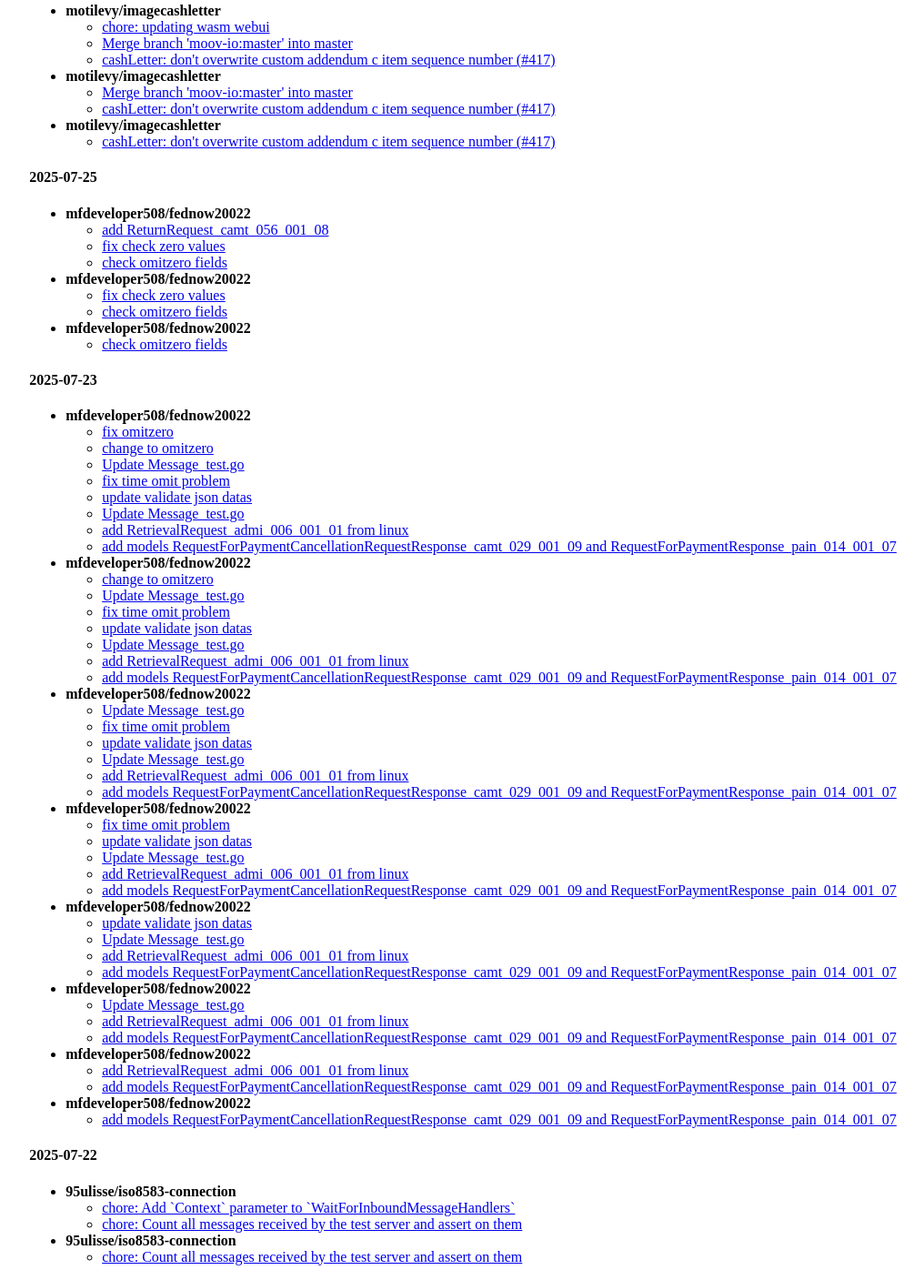
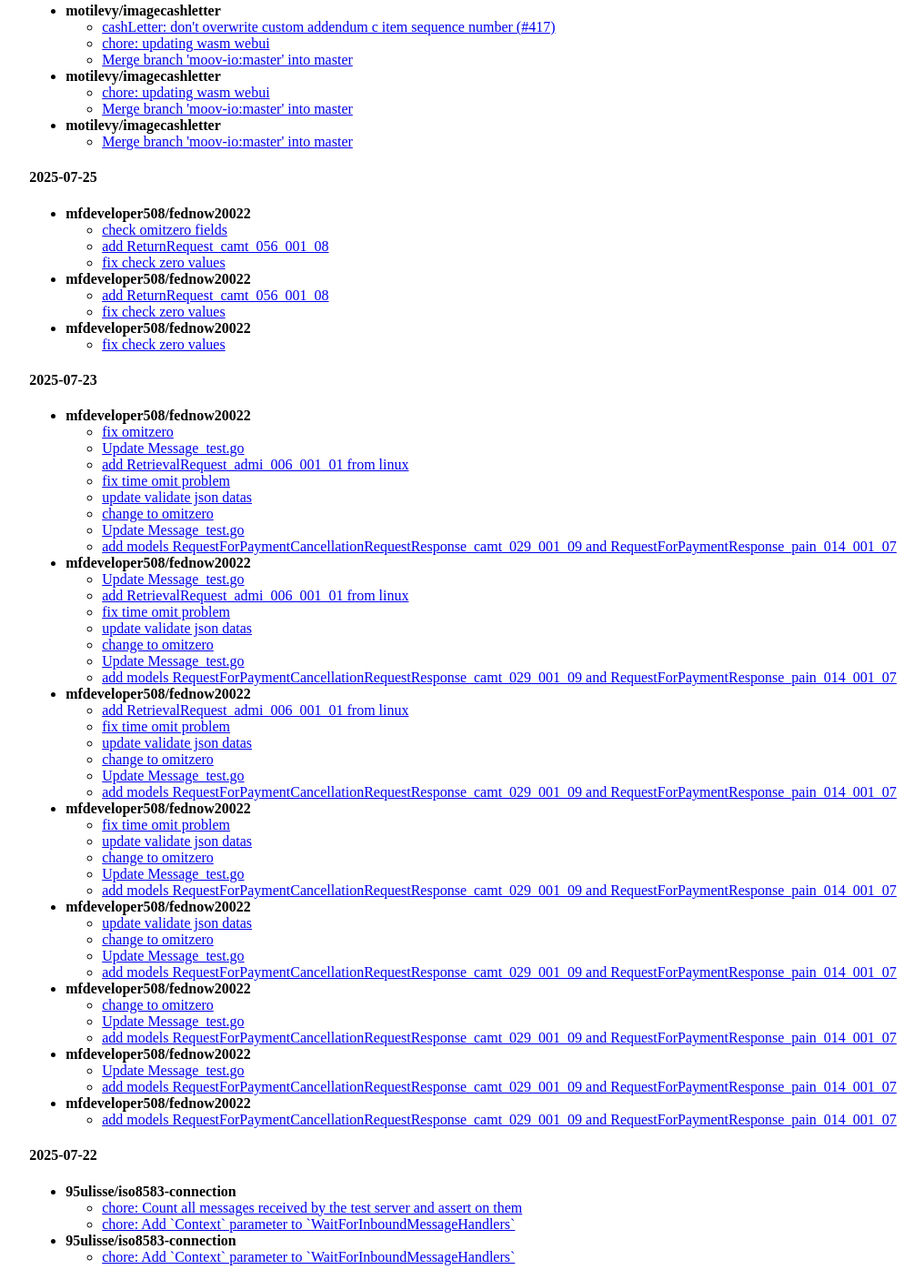
Before and after one commit to adamdecaf/community-commits, a plain HTML site: page docs/moov-io/index.html in a window 1280 px wide. Shown: the part 1363-2770 px from the top of the page at 91% size, without its empty margins (39-1055 px from the left). Drawn offline with Linux system fonts and the light colour scheme.

Commit message:
chore: updating networks data

```diff
--- a/docs/moov-io/index.html
+++ b/docs/moov-io/index.html
@@ -220,11 +220,22 @@
 
         <ul>
 
+          <li><a href="https://github.com/motilevy/imagecashletter/commits/0b1d33bf81ee1127fc1a3b8af07e766c6bc1d5a0" target="_blank">cashLetter: don&#39;t overwrite custom addendum c item sequence number (#417)</a></li>
+
           <li><a href="https://github.com/motilevy/imagecashletter/commits/8e5767573a564ed7532c20a371de0bfb73aa16da" target="_blank">chore: updating wasm webui</a></li>
 
           <li><a href="https://github.com/motilevy/imagecashletter/commits/18170bdb03696b668d85e7a6795b687ab2746f18" target="_blank">Merge branch &#39;moov-io:master&#39; into master</a></li>
 
-          <li><a href="https://github.com/motilevy/imagecashletter/commits/0b1d33bf81ee1127fc1a3b8af07e766c6bc1d5a0" target="_blank">cashLetter: don&#39;t overwrite custom addendum c item sequence number (#417)</a></li>
+        </ul>
+
+
+        <li><strong>motilevy/imagecashletter</strong></li>
+
+        <ul>
+
+          <li><a href="https://github.com/motilevy/imagecashletter/commits/8e5767573a564ed7532c20a371de0bfb73aa16da" target="_blank">chore: updating wasm webui</a></li>
+
+          <li><a href="https://github.com/motilevy/imagecashletter/commits/18170bdb03696b668d85e7a6795b687ab2746f18" target="_blank">Merge branch &#39;moov-io:master&#39; into master</a></li>
 
         </ul>
 
@@ -234,17 +245,6 @@
         <ul>
 
           <li><a href="https://github.com/motilevy/imagecashletter/commits/18170bdb03696b668d85e7a6795b687ab2746f18" target="_blank">Merge branch &#39;moov-io:master&#39; into master</a></li>
-
-          <li><a href="https://github.com/motilevy/imagecashletter/commits/0b1d33bf81ee1127fc1a3b8af07e766c6bc1d5a0" target="_blank">cashLetter: don&#39;t overwrite custom addendum c item sequence number (#417)</a></li>
-
-        </ul>
-
-
-        <li><strong>motilevy/imagecashletter</strong></li>
-
-        <ul>
-
-          <li><a href="https://github.com/motilevy/imagecashletter/commits/0b1d33bf81ee1127fc1a3b8af07e766c6bc1d5a0" target="_blank">cashLetter: don&#39;t overwrite custom addendum c item sequence number (#417)</a></li>
 
         </ul>
 
@@ -258,11 +258,22 @@
 
         <ul>
 
+          <li><a href="https://github.com/mfdeveloper508/fednow20022/commits/05caf8698f0c7d216b8c111d9fa5c3bb9170b51e" target="_blank">check omitzero fields</a></li>
+
           <li><a href="https://github.com/mfdeveloper508/fednow20022/commits/946922d8e313b6b204d2321246096bfab9dd66a5" target="_blank">add ReturnRequest_camt_056_001_08</a></li>
 
           <li><a href="https://github.com/mfdeveloper508/fednow20022/commits/f616553c496732856106ea898aeb5cb232aba86f" target="_blank">fix check zero values</a></li>
 
-          <li><a href="https://github.com/mfdeveloper508/fednow20022/commits/05caf8698f0c7d216b8c111d9fa5c3bb9170b51e" target="_blank">check omitzero fields</a></li>
+        </ul>
+
+
+        <li><strong>mfdeveloper508/fednow20022</strong></li>
+
+        <ul>
+
+          <li><a href="https://github.com/mfdeveloper508/fednow20022/commits/946922d8e313b6b204d2321246096bfab9dd66a5" target="_blank">add ReturnRequest_camt_056_001_08</a></li>
+
+          <li><a href="https://github.com/mfdeveloper508/fednow20022/commits/f616553c496732856106ea898aeb5cb232aba86f" target="_blank">fix check zero values</a></li>
 
         </ul>
 
@@ -272,17 +283,6 @@
         <ul>
 
           <li><a href="https://github.com/mfdeveloper508/fednow20022/commits/f616553c496732856106ea898aeb5cb232aba86f" target="_blank">fix check zero values</a></li>
-
-          <li><a href="https://github.com/mfdeveloper508/fednow20022/commits/05caf8698f0c7d216b8c111d9fa5c3bb9170b51e" target="_blank">check omitzero fields</a></li>
-
-        </ul>
-
-
-        <li><strong>mfdeveloper508/fednow20022</strong></li>
-
-        <ul>
-
-          <li><a href="https://github.com/mfdeveloper508/fednow20022/commits/05caf8698f0c7d216b8c111d9fa5c3bb9170b51e" target="_blank">check omitzero fields</a></li>
 
         </ul>
 
@@ -298,17 +298,89 @@
 
           <li><a href="https://github.com/mfdeveloper508/fednow20022/commits/badd3dfe6047a4f262ec205ed3ec079f33bf9573" target="_blank">fix omitzero</a></li>
 
-          <li><a href="https://github.com/mfdeveloper508/fednow20022/commits/b97a4b38a0adaa9f14614f469687a67ad63422a6" target="_blank">change to omitzero</a></li>
+          <li><a href="https://github.com/mfdeveloper508/fednow20022/commits/87ab806c1cb169368bf8f192f0f248ff1df9acad" target="_blank">Update Message_test.go</a></li>
 
-          <li><a href="https://github.com/mfdeveloper508/fednow20022/commits/642686cb1ba1abe62caa8fa89ebee562a649b91a" target="_blank">Update Message_test.go</a></li>
+          <li><a href="https://github.com/mfdeveloper508/fednow20022/commits/fe047bf004d1a1d786c2026455a60da081147c0d" target="_blank">add RetrievalRequest_admi_006_001_01 from linux</a></li>
 
           <li><a href="https://github.com/mfdeveloper508/fednow20022/commits/336e58dac5f06fcbaef69f91a62ba8c35b63cf51" target="_blank">fix time omit problem</a></li>
 
           <li><a href="https://github.com/mfdeveloper508/fednow20022/commits/aafee25879c2a37806db844fbce5f7a93f1d45f8" target="_blank">update validate json datas</a></li>
 
+          <li><a href="https://github.com/mfdeveloper508/fednow20022/commits/b97a4b38a0adaa9f14614f469687a67ad63422a6" target="_blank">change to omitzero</a></li>
+
+          <li><a href="https://github.com/mfdeveloper508/fednow20022/commits/642686cb1ba1abe62caa8fa89ebee562a649b91a" target="_blank">Update Message_test.go</a></li>
+
+          <li><a href="https://github.com/mfdeveloper508/fednow20022/commits/c32c6fd13df5089de598b4f795db29106121990b" target="_blank">add models RequestForPaymentCancellationRequestResponse_camt_029_001_09 and RequestForPaymentResponse_pain_014_001_07</a></li>
+
+        </ul>
+
+
+        <li><strong>mfdeveloper508/fednow20022</strong></li>
+
+        <ul>
+
           <li><a href="https://github.com/mfdeveloper508/fednow20022/commits/87ab806c1cb169368bf8f192f0f248ff1df9acad" target="_blank">Update Message_test.go</a></li>
 
           <li><a href="https://github.com/mfdeveloper508/fednow20022/commits/fe047bf004d1a1d786c2026455a60da081147c0d" target="_blank">add RetrievalRequest_admi_006_001_01 from linux</a></li>
+
+          <li><a href="https://github.com/mfdeveloper508/fednow20022/commits/336e58dac5f06fcbaef69f91a62ba8c35b63cf51" target="_blank">fix time omit problem</a></li>
+
+          <li><a href="https://github.com/mfdeveloper508/fednow20022/commits/aafee25879c2a37806db844fbce5f7a93f1d45f8" target="_blank">update validate json datas</a></li>
+
+          <li><a href="https://github.com/mfdeveloper508/fednow20022/commits/b97a4b38a0adaa9f14614f469687a67ad63422a6" target="_blank">change to omitzero</a></li>
+
+          <li><a href="https://github.com/mfdeveloper508/fednow20022/commits/642686cb1ba1abe62caa8fa89ebee562a649b91a" target="_blank">Update Message_test.go</a></li>
+
+          <li><a href="https://github.com/mfdeveloper508/fednow20022/commits/c32c6fd13df5089de598b4f795db29106121990b" target="_blank">add models RequestForPaymentCancellationRequestResponse_camt_029_001_09 and RequestForPaymentResponse_pain_014_001_07</a></li>
+
+        </ul>
+
+
+        <li><strong>mfdeveloper508/fednow20022</strong></li>
+
+        <ul>
+
+          <li><a href="https://github.com/mfdeveloper508/fednow20022/commits/fe047bf004d1a1d786c2026455a60da081147c0d" target="_blank">add RetrievalRequest_admi_006_001_01 from linux</a></li>
+
+          <li><a href="https://github.com/mfdeveloper508/fednow20022/commits/336e58dac5f06fcbaef69f91a62ba8c35b63cf51" target="_blank">fix time omit problem</a></li>
+
+          <li><a href="https://github.com/mfdeveloper508/fednow20022/commits/aafee25879c2a37806db844fbce5f7a93f1d45f8" target="_blank">update validate json datas</a></li>
+
+          <li><a href="https://github.com/mfdeveloper508/fednow20022/commits/b97a4b38a0adaa9f14614f469687a67ad63422a6" target="_blank">change to omitzero</a></li>
+
+          <li><a href="https://github.com/mfdeveloper508/fednow20022/commits/642686cb1ba1abe62caa8fa89ebee562a649b91a" target="_blank">Update Message_test.go</a></li>
+
+          <li><a href="https://github.com/mfdeveloper508/fednow20022/commits/c32c6fd13df5089de598b4f795db29106121990b" target="_blank">add models RequestForPaymentCancellationRequestResponse_camt_029_001_09 and RequestForPaymentResponse_pain_014_001_07</a></li>
+
+        </ul>
+
+
+        <li><strong>mfdeveloper508/fednow20022</strong></li>
+
+        <ul>
+
+          <li><a href="https://github.com/mfdeveloper508/fednow20022/commits/336e58dac5f06fcbaef69f91a62ba8c35b63cf51" target="_blank">fix time omit problem</a></li>
+
+          <li><a href="https://github.com/mfdeveloper508/fednow20022/commits/aafee25879c2a37806db844fbce5f7a93f1d45f8" target="_blank">update validate json datas</a></li>
+
+          <li><a href="https://github.com/mfdeveloper508/fednow20022/commits/b97a4b38a0adaa9f14614f469687a67ad63422a6" target="_blank">change to omitzero</a></li>
+
+          <li><a href="https://github.com/mfdeveloper508/fednow20022/commits/642686cb1ba1abe62caa8fa89ebee562a649b91a" target="_blank">Update Message_test.go</a></li>
+
+          <li><a href="https://github.com/mfdeveloper508/fednow20022/commits/c32c6fd13df5089de598b4f795db29106121990b" target="_blank">add models RequestForPaymentCancellationRequestResponse_camt_029_001_09 and RequestForPaymentResponse_pain_014_001_07</a></li>
+
+        </ul>
+
+
+        <li><strong>mfdeveloper508/fednow20022</strong></li>
+
+        <ul>
+
+          <li><a href="https://github.com/mfdeveloper508/fednow20022/commits/aafee25879c2a37806db844fbce5f7a93f1d45f8" target="_blank">update validate json datas</a></li>
+
+          <li><a href="https://github.com/mfdeveloper508/fednow20022/commits/b97a4b38a0adaa9f14614f469687a67ad63422a6" target="_blank">change to omitzero</a></li>
+
+          <li><a href="https://github.com/mfdeveloper508/fednow20022/commits/642686cb1ba1abe62caa8fa89ebee562a649b91a" target="_blank">Update Message_test.go</a></li>
 
           <li><a href="https://github.com/mfdeveloper508/fednow20022/commits/c32c6fd13df5089de598b4f795db29106121990b" target="_blank">add models RequestForPaymentCancellationRequestResponse_camt_029_001_09 and RequestForPaymentResponse_pain_014_001_07</a></li>
 
@@ -323,14 +395,6 @@
 
           <li><a href="https://github.com/mfdeveloper508/fednow20022/commits/642686cb1ba1abe62caa8fa89ebee562a649b91a" target="_blank">Update Message_test.go</a></li>
 
-          <li><a href="https://github.com/mfdeveloper508/fednow20022/commits/336e58dac5f06fcbaef69f91a62ba8c35b63cf51" target="_blank">fix time omit problem</a></li>
-
-          <li><a href="https://github.com/mfdeveloper508/fednow20022/commits/aafee25879c2a37806db844fbce5f7a93f1d45f8" target="_blank">update validate json datas</a></li>
-
-          <li><a href="https://github.com/mfdeveloper508/fednow20022/commits/87ab806c1cb169368bf8f192f0f248ff1df9acad" target="_blank">Update Message_test.go</a></li>
-
-          <li><a href="https://github.com/mfdeveloper508/fednow20022/commits/fe047bf004d1a1d786c2026455a60da081147c0d" target="_blank">add RetrievalRequest_admi_006_001_01 from linux</a></li>
-
           <li><a href="https://github.com/mfdeveloper508/fednow20022/commits/c32c6fd13df5089de598b4f795db29106121990b" target="_blank">add models RequestForPaymentCancellationRequestResponse_camt_029_001_09 and RequestForPaymentResponse_pain_014_001_07</a></li>
 
         </ul>
@@ -341,70 +405,6 @@
         <ul>
 
           <li><a href="https://github.com/mfdeveloper508/fednow20022/commits/642686cb1ba1abe62caa8fa89ebee562a649b91a" target="_blank">Update Message_test.go</a></li>
-
-          <li><a href="https://github.com/mfdeveloper508/fednow20022/commits/336e58dac5f06fcbaef69f91a62ba8c35b63cf51" target="_blank">fix time omit problem</a></li>
-
-          <li><a href="https://github.com/mfdeveloper508/fednow20022/commits/aafee25879c2a37806db844fbce5f7a93f1d45f8" target="_blank">update validate json datas</a></li>
-
-          <li><a href="https://github.com/mfdeveloper508/fednow20022/commits/87ab806c1cb169368bf8f192f0f248ff1df9acad" target="_blank">Update Message_test.go</a></li>
-
-          <li><a href="https://github.com/mfdeveloper508/fednow20022/commits/fe047bf004d1a1d786c2026455a60da081147c0d" target="_blank">add RetrievalRequest_admi_006_001_01 from linux</a></li>
-
-          <li><a href="https://github.com/mfdeveloper508/fednow20022/commits/c32c6fd13df5089de598b4f795db29106121990b" target="_blank">add models RequestForPaymentCancellationRequestResponse_camt_029_001_09 and RequestForPaymentResponse_pain_014_001_07</a></li>
-
-        </ul>
-
-
-        <li><strong>mfdeveloper508/fednow20022</strong></li>
-
-        <ul>
-
-          <li><a href="https://github.com/mfdeveloper508/fednow20022/commits/336e58dac5f06fcbaef69f91a62ba8c35b63cf51" target="_blank">fix time omit problem</a></li>
-
-          <li><a href="https://github.com/mfdeveloper508/fednow20022/commits/aafee25879c2a37806db844fbce5f7a93f1d45f8" target="_blank">update validate json datas</a></li>
-
-          <li><a href="https://github.com/mfdeveloper508/fednow20022/commits/87ab806c1cb169368bf8f192f0f248ff1df9acad" target="_blank">Update Message_test.go</a></li>
-
-          <li><a href="https://github.com/mfdeveloper508/fednow20022/commits/fe047bf004d1a1d786c2026455a60da081147c0d" target="_blank">add RetrievalRequest_admi_006_001_01 from linux</a></li>
-
-          <li><a href="https://github.com/mfdeveloper508/fednow20022/commits/c32c6fd13df5089de598b4f795db29106121990b" target="_blank">add models RequestForPaymentCancellationRequestResponse_camt_029_001_09 and RequestForPaymentResponse_pain_014_001_07</a></li>
-
-        </ul>
-
-
-        <li><strong>mfdeveloper508/fednow20022</strong></li>
-
-        <ul>
-
-          <li><a href="https://github.com/mfdeveloper508/fednow20022/commits/aafee25879c2a37806db844fbce5f7a93f1d45f8" target="_blank">update validate json datas</a></li>
-
-          <li><a href="https://github.com/mfdeveloper508/fednow20022/commits/87ab806c1cb169368bf8f192f0f248ff1df9acad" target="_blank">Update Message_test.go</a></li>
-
-          <li><a href="https://github.com/mfdeveloper508/fednow20022/commits/fe047bf004d1a1d786c2026455a60da081147c0d" target="_blank">add RetrievalRequest_admi_006_001_01 from linux</a></li>
-
-          <li><a href="https://github.com/mfdeveloper508/fednow20022/commits/c32c6fd13df5089de598b4f795db29106121990b" target="_blank">add models RequestForPaymentCancellationRequestResponse_camt_029_001_09 and RequestForPaymentResponse_pain_014_001_07</a></li>
-
-        </ul>
-
-
-        <li><strong>mfdeveloper508/fednow20022</strong></li>
-
-        <ul>
-
-          <li><a href="https://github.com/mfdeveloper508/fednow20022/commits/87ab806c1cb169368bf8f192f0f248ff1df9acad" target="_blank">Update Message_test.go</a></li>
-
-          <li><a href="https://github.com/mfdeveloper508/fednow20022/commits/fe047bf004d1a1d786c2026455a60da081147c0d" target="_blank">add RetrievalRequest_admi_006_001_01 from linux</a></li>
-
-          <li><a href="https://github.com/mfdeveloper508/fednow20022/commits/c32c6fd13df5089de598b4f795db29106121990b" target="_blank">add models RequestForPaymentCancellationRequestResponse_camt_029_001_09 and RequestForPaymentResponse_pain_014_001_07</a></li>
-
-        </ul>
-
-
-        <li><strong>mfdeveloper508/fednow20022</strong></li>
-
-        <ul>
-
-          <li><a href="https://github.com/mfdeveloper508/fednow20022/commits/fe047bf004d1a1d786c2026455a60da081147c0d" target="_blank">add RetrievalRequest_admi_006_001_01 from linux</a></li>
 
           <li><a href="https://github.com/mfdeveloper508/fednow20022/commits/c32c6fd13df5089de598b4f795db29106121990b" target="_blank">add models RequestForPaymentCancellationRequestResponse_camt_029_001_09 and RequestForPaymentResponse_pain_014_001_07</a></li>
 
@@ -429,9 +429,9 @@
 
         <ul>
 
+          <li><a href="https://github.com/95ulisse/iso8583-connection/commits/5627cf01967957ed41263638d0c68d6b819b2fc3" target="_blank">chore: Count all messages received by the test server and assert on them</a></li>
+
           <li><a href="https://github.com/95ulisse/iso8583-connection/commits/13ae370705439b6d3135a591ea540ebe86254dc5" target="_blank">chore: Add `Context` parameter to `WaitForInboundMessageHandlers`</a></li>
-
-          <li><a href="https://github.com/95ulisse/iso8583-connection/commits/5627cf01967957ed41263638d0c68d6b819b2fc3" target="_blank">chore: Count all messages received by the test server and assert on them</a></li>
 
         </ul>
 
@@ -440,7 +440,7 @@
 
         <ul>
 
-          <li><a href="https://github.com/95ulisse/iso8583-connection/commits/5627cf01967957ed41263638d0c68d6b819b2fc3" target="_blank">chore: Count all messages received by the test server and assert on them</a></li>
+          <li><a href="https://github.com/95ulisse/iso8583-connection/commits/13ae370705439b6d3135a591ea540ebe86254dc5" target="_blank">chore: Add `Context` parameter to `WaitForInboundMessageHandlers`</a></li>
 
         </ul>
 
```
